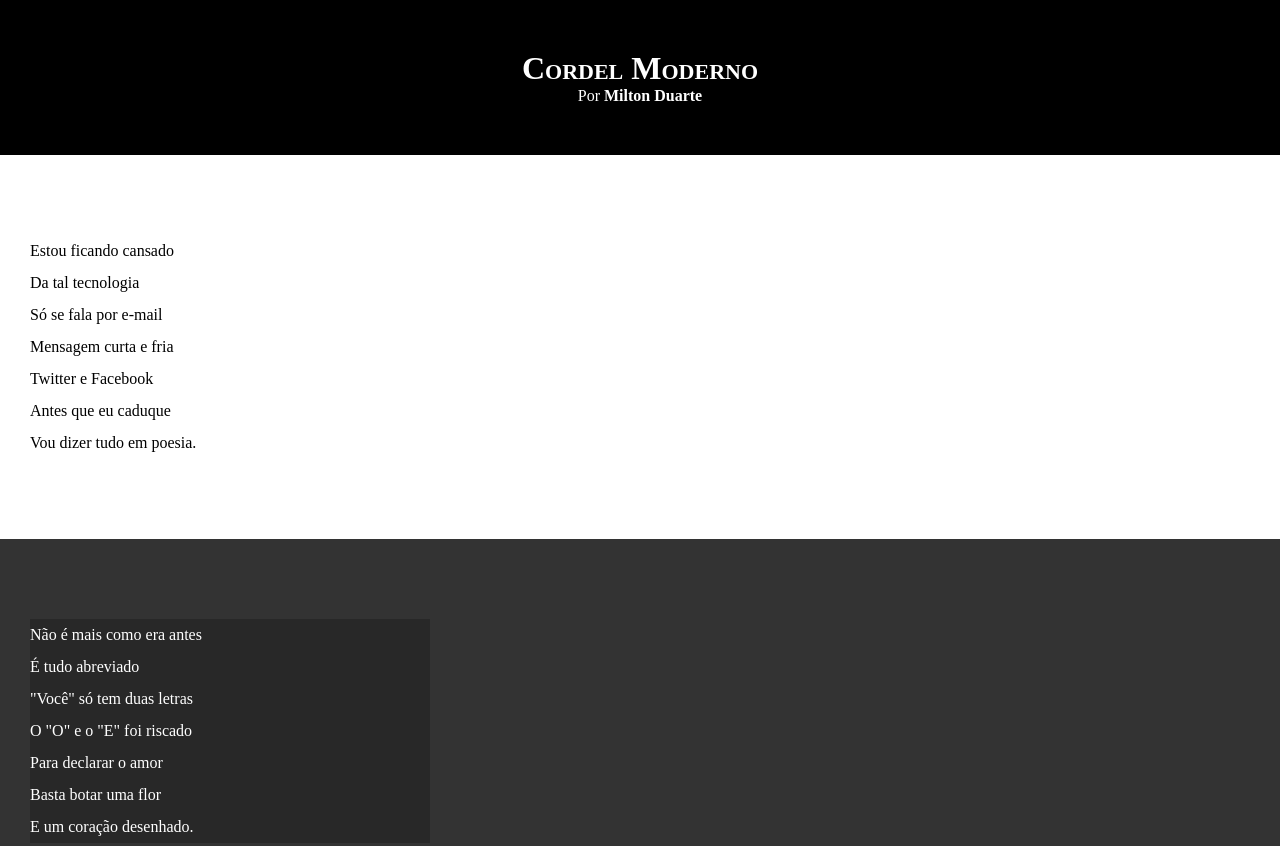
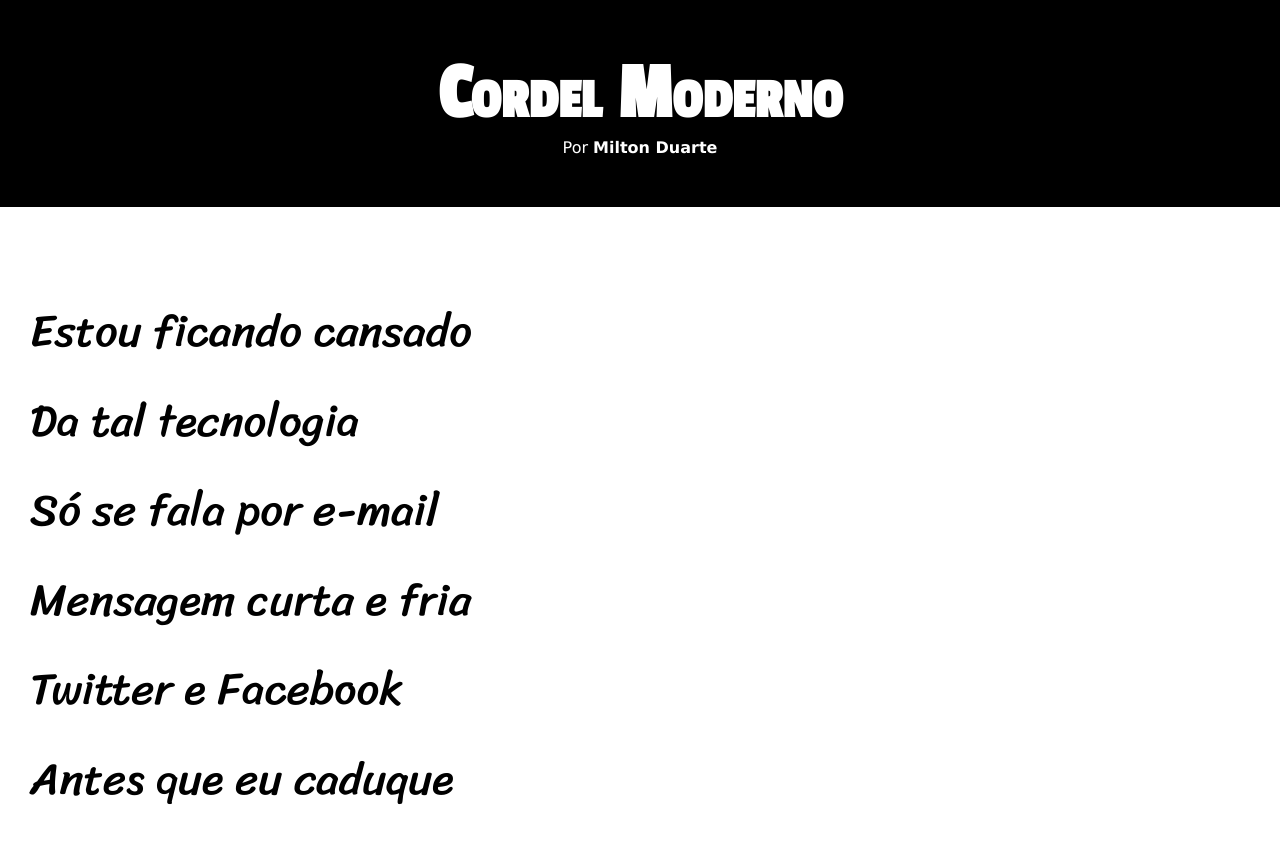
Before and after one commit to DamascenoAlves/html-css, a plain HTML site: page desafios/d012/index.html in a window 1280 px wide. Shown: the top 846 px of the page. Drawn offline with Linux system fonts and the light colour scheme.

Commit message:
Atualização de estilos desafio 012

```diff
--- a/desafios/d012/estilo/style.css
+++ b/desafios/d012/estilo/style.css
@@ -1,13 +1,25 @@
 @charset "UTF-8";
+
+@import url('https://fonts.googleapis.com/css2?family=Passion+One&display=swap');
+@import url('https://fonts.googleapis.com/css2?family=Sriracha&display=swap');
+
+:root{
+    --fonte1: Verdana, Geneva, Tahoma, sans-serif;
+    --fonte2: 'Passion One', cursive;
+    --fonte3: 'Sriracha', cursive;
+}
+
 
 *{
     margin:0px;
     padding: 0px;
+    font-size: 1em;
 }
 
 html,body{
     min-height: 100vh;
     background-color: dark;
+    font-family: var(--fonte1);
 }
 
 header{
@@ -19,6 +31,8 @@ header{
 header > h1{
     padding-top: 50px;
     font-variant: small-caps;
+    font-family: var(--fonte2);
+    font-size: 10vh;
 }
 
 header > p {
@@ -40,6 +54,8 @@ section{
     padding-bottom: 10vh;
     line-height: 2em;
     padding-left: 30px;
+    font-family: var(--fonte3);
+    font-size: 3.5vw;
 }
 
 section.normal{
@@ -51,7 +67,8 @@ section.imagem{
     color: white;
 }
 section.imagem> p{
-    width: 400px;
+    display: inline-block;
+    padding: 5px;
     background-color: rgba(0, 0, 0, 0.219);
 }
 
```
